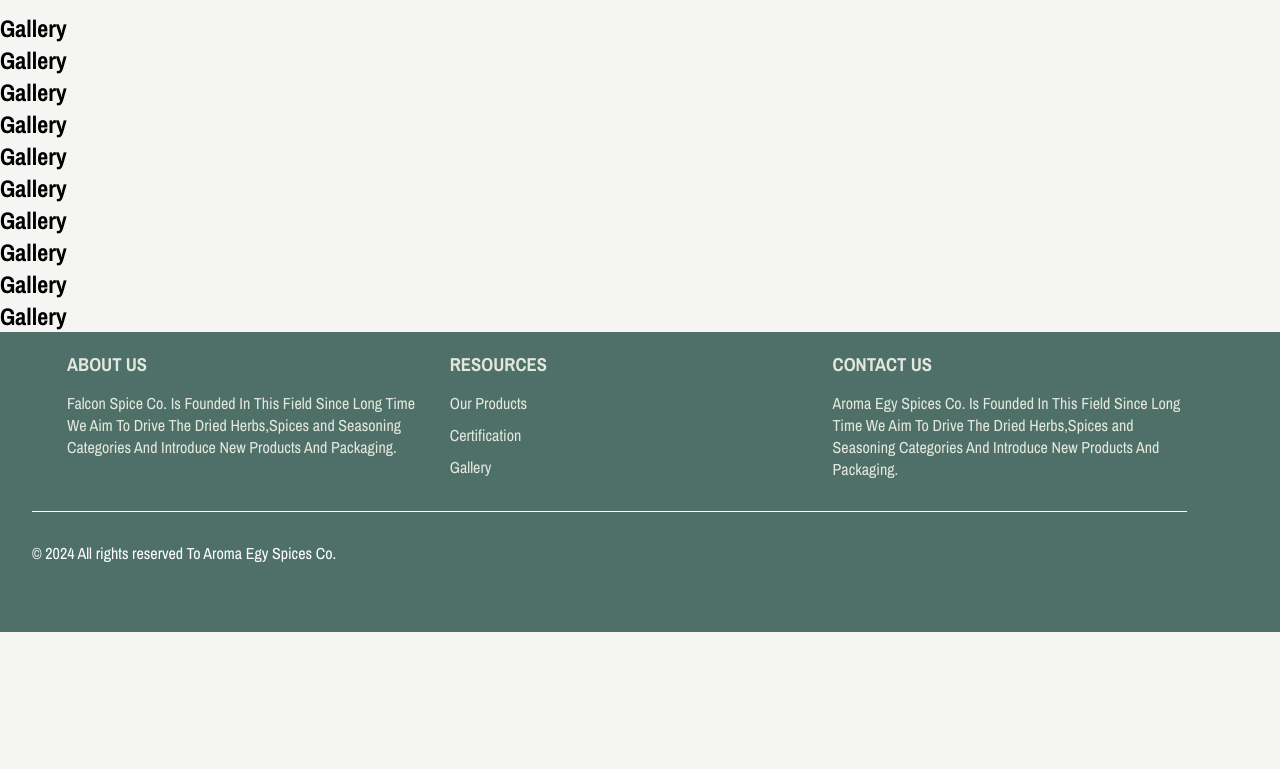
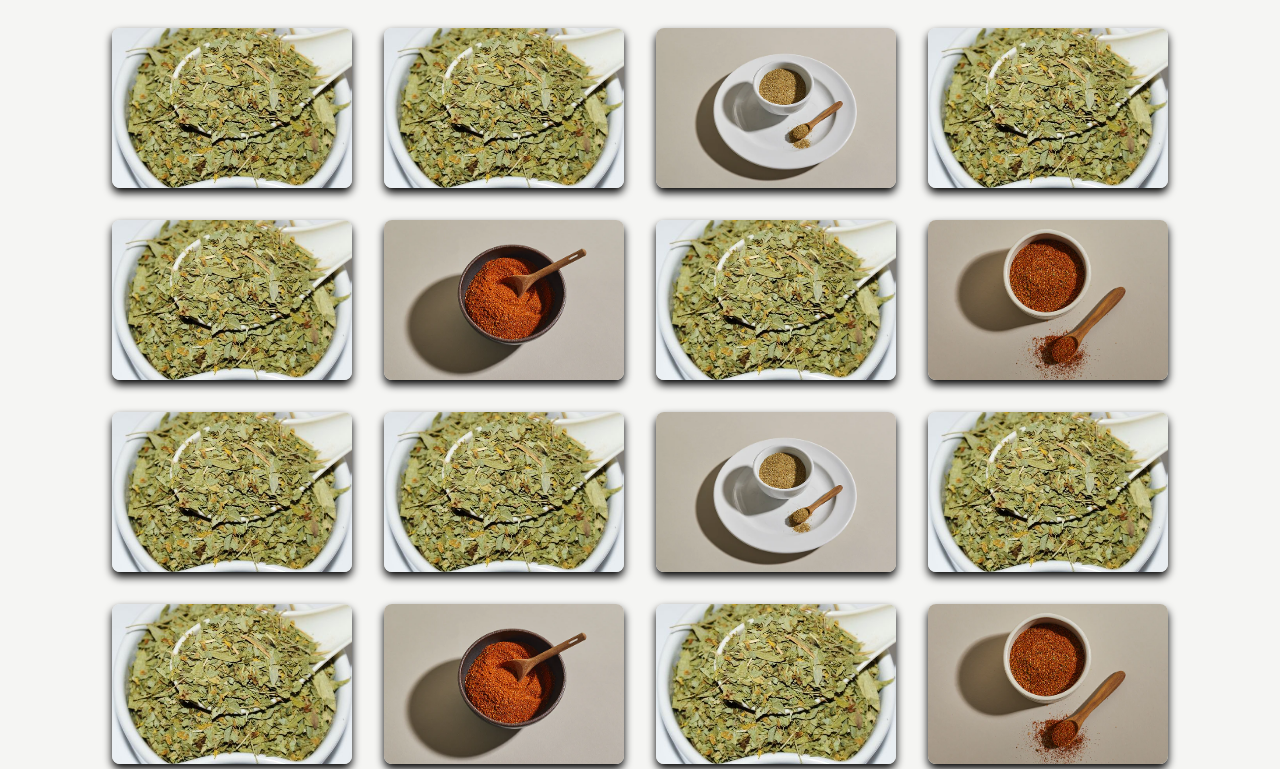
Before and after one commit to hagerElroby/aroma-egy-spice, a plain HTML site: page gallery.html in a window 1280 px wide. Shown: the part 198-967 px from the top of the page. Before the commit the page ends 830 px from the top, so only its background shows below. Drawn offline with nearby package versions, Linux system fonts and the light colour scheme.

Commit message:
add gallery page

```diff
--- a/css/style.css
+++ b/css/style.css
@@ -596,6 +596,11 @@ footer .copy span {
             font-size: 15px;
       }
 
+      .project .box-container .box {
+            height: 17rem;
+            width: 80%
+      }
+
       footer .footer-columns {
             flex-direction: column;
       }
--- a/gallery.html
+++ b/gallery.html
@@ -3,7 +3,8 @@
     <head>
         <head>
             <meta charset="UTF-8">
-        <meta name="viewport" content="width=device-width, initial-scale=1.0">
+            <meta name="viewport"
+                content="width=device-width, initial-scale=1.0">
             <title>Aroma Egy Spices</title>
 
             <!-- Meta Tags for SEO -->
@@ -13,7 +14,8 @@
                 content="relevant, keywords, separated, by, commas">
             <meta name="author" content="Your Name or Company Name">
             <meta name="robots" content="index, follow">
-        <link rel="canonical" href="https://www.yourwebsite.com/your-page-url">
+            <link rel="canonical"
+                href="https://www.yourwebsite.com/your-page-url">
 
             <!-- Open Graph / Social Media Tags -->
             <meta property="og:title" content="Your Page Title">
@@ -80,7 +82,8 @@
     </script>
 
             <!-- Other SEO Enhancements -->
-        <link rel="alternate" href="https://www.yourwebsite.com" hreflang="en">
+            <link rel="alternate" href="https://www.yourwebsite.com"
+                hreflang="en">
 
             <link rel="icon" type="image/png"
                 href="./img/SPH_iOSshortcutIcon_192.avif">
@@ -88,7 +91,6 @@
     </head>
     <body>
         <!-- Header Section -->
-        <header>
         <header>
             <div class="announcement">
                 <ul>
@@ -115,7 +117,8 @@
                             <a href="index.html">
                                 <li class="link-item">Home</li>
                             </a>
-                            <a href="about.html"><li class="link-item">About Us</li></a>
+                            <a href="about.html"><li class="link-item">About
+                                    Us</li></a>
                             <a href="ourProducts.html">
                                 <li class="link-item"> Our Products</li>
                             </a>
@@ -125,7 +128,7 @@
                             <a href="certification.html">
                                 <li class="link-item">Certification </li>
                             </a>
-                                <a href="gallery.html"  class="active-link">
+                            <a href="gallery.html" class="active-link">
                                 <li class="link-item"> Gallery </li>
                             </a>
                             <a href="contact.html">
@@ -141,7 +144,8 @@
                     <img src="./img/logo.png" alt="Logo">
                 </div>
                 <div class="top-bar-right">
-                <a href="#" class="top-bar-icon"><i class="fa-solid fa-bars"></i></a>
+                    <a href="#" class="top-bar-icon"><i
+                            class="fa-solid fa-bars"></i></a>
                 </div>
             </div>
 
@@ -154,12 +158,18 @@
                 <div class="menu-wrapper">
                     <ul class="menu-main-menu">
                         <li class="menu-item"><a href="index.html">Home</a></li>
-                    <li class="menu-item"><a href="about.html">About Us</a></li>
-                    <li class="menu-item"><a href="ourProducts.html">Our Products</a></li>
-                    <li class="menu-item"><a href="production.html">Production</a></li>
-                    <li class="menu-item"><a href="certification.html">Certification</a></li>
-                    <li class="menu-item"><a href="gallery.html" class="active">Gallery</a></li>
-                    <li class="menu-item"><a href="contact.html">Contact Us</a></li>
+                        <li class="menu-item"><a href="about.html">About
+                                Us</a></li>
+                        <li class="menu-item"><a href="ourProducts.html">Our
+                                Products</a></li>
+                        <li class="menu-item"><a
+                                href="production.html">Production</a></li>
+                        <li class="menu-item"><a
+                                href="certification.html">Certification</a></li>
+                        <li class="menu-item"><a href="gallery.html"
+                                class="active">Gallery</a></li>
+                        <li class="menu-item"><a href="contact.html">Contact
+                                Us</a></li>
                     </ul>
                     <div class="info">
                         <p>
@@ -179,18 +189,109 @@
         </header>
 
         <main>
-                <h2>Gallery</h2>
-                <h2>Gallery</h2>
-                <h2>Gallery</h2>
-                <h2>Gallery</h2>
-                <h2>Gallery</h2>
-                <h2>Gallery</h2>
-                <h2>Gallery</h2>
-                <h2>Gallery</h2>
-                <h2>Gallery</h2>
-                <h2>Gallery</h2>
+            <section id="project" class="project">
+                <div class="box-container mx-auto">
+                    <div class="box">
+                        <a href="./img/senna.jpg" title="house">
+                            <img src="./img/senna.jpg" alt>
+                        </a>
+                    </div>
+
+                    <div class="box">
+                        <a href="./img/senna.jpg" title="hall">
+                            <img src="./img/senna.jpg" alt>
+                        </a>
+                    </div>
+
+                    <div class="box">
+                        <a href="./img/slide1.webp" title="pole">
+                            <img src="./img/slide1.webp" alt>
+                        </a>
+                    </div>
+
+                    <div class="box">
+                        <a href="./img/senna.jpg" title="kitchen">
+                            <img src="./img/senna.jpg" alt>
+                        </a>
+                    </div>
+
+                    <div class="box">
+                        <a href="./img/senna.jpg" title="bath">
+                            <img src="./img/senna.jpg" alt>
+                        </a>
+                    </div>
+
+                    <div class="box">
+                        <a href="./img/slide2.webp" title="toilet">
+                            <img src="./img/slide2.webp" alt>
+                        </a>
+                    </div>
+
+                    <div class="box">
+                        <a href="./img/senna.jpg" title="toilet">
+                            <img src="./img/senna.jpg" alt>
+                        </a>
+                    </div>
+
+                    <div class="box">
+                        <a href="./img/slide3.webp" title="toilet">
+                            <img src="./img/slide3.webp" alt>
+                        </a>
+                    </div>
+
+
+                    <div class="box">
+                        <a href="./img/senna.jpg" title="house">
+                            <img src="./img/senna.jpg" alt>
+                        </a>
+                    </div>
+
+                    <div class="box">
+                        <a href="./img/senna.jpg" title="hall">
+                            <img src="./img/senna.jpg" alt>
+                        </a>
+                    </div>
+
+                    <div class="box">
+                        <a href="./img/slide1.webp" title="pole">
+                            <img src="./img/slide1.webp" alt>
+                        </a>
+                    </div>
+
+                    <div class="box">
+                        <a href="./img/senna.jpg" title="kitchen">
+                            <img src="./img/senna.jpg" alt>
+                        </a>
+                    </div>
+
+                    <div class="box">
+                        <a href="./img/senna.jpg" title="bath">
+                            <img src="./img/senna.jpg" alt>
+                        </a>
+                    </div>
+
+                    <div class="box">
+                        <a href="./img/slide2.webp" title="toilet">
+                            <img src="./img/slide2.webp" alt>
+                        </a>
+                    </div>
+
+                    <div class="box">
+                        <a href="./img/senna.jpg" title="toilet">
+                            <img src="./img/senna.jpg" alt>
+                        </a>
+                    </div>
+
+                    <div class="box">
+                        <a href="./img/slide3.webp" title="toilet">
+                            <img src="./img/slide3.webp" alt>
+                        </a>
+                    </div>
+                </div>
+
+            </section>
+
         </main>
-
 
         <footer>
             <div class="container">
@@ -210,16 +311,18 @@
                     </div>
                     <div class="column">
                         <h3>Contact Us</h3>
-                        <p>Aroma Egy Spices Co. Is Founded In This Field Since Long
+                        <p>Aroma Egy Spices Co. Is Founded In This Field Since
+                            Long
                             Time We Aim To Drive The Dried Herbs,Spices and
                             Seasoning Categories And Introduce New Products And
                             Packaging.</p>
                     </div>
                 </div>
-                <hr/>
+                <hr />
                 <div class="bottom-footer">
                     <div class="copy">
-                   <span>&copy; <span id="date"></span></span> All rights reserved To Aroma Egy Spices Co.
+                        <span>&copy; <span id="date"></span></span> All rights
+                        reserved To Aroma Egy Spices Co.
                     </div>
                     <!-- <div>
                     <img src="./img//logo.png" alt="" class="logo">
@@ -227,6 +330,23 @@
                 </div>
             </div>
         </footer>
+        <script
+            src="https://cdnjs.cloudflare.com/ajax/libs/jquery/3.7.1/jquery.min.js"
+            integrity="sha512-v2CJ7UaYy4JwqLDIrZUI/4hqeoQieOmAZNXBeQyjo21dadnwR+8ZaIJVT8EE2iyI61OV8e6M8PP2/4hpQINQ/g=="
+            crossorigin="anonymous" referrerpolicy="no-referrer"></script>
+        <script
+            src="https://cdnjs.cloudflare.com/ajax/libs/magnific-popup.js/1.1.0/jquery.magnific-popup.min.js"></script>
+        <script>
+                $(document).ready(function() {
+                    $('.project').magnificPopup({
+                        delegate:'a',
+                        type:'image',
+                        gallery:{
+                        enabled:true
+                        }
+                    });
+                });
+        </script>
         <script src="js/generalScript.js"></script>
     </body>
 </html>
```
Lines whose indentation alone changed are shown as unchanged.
